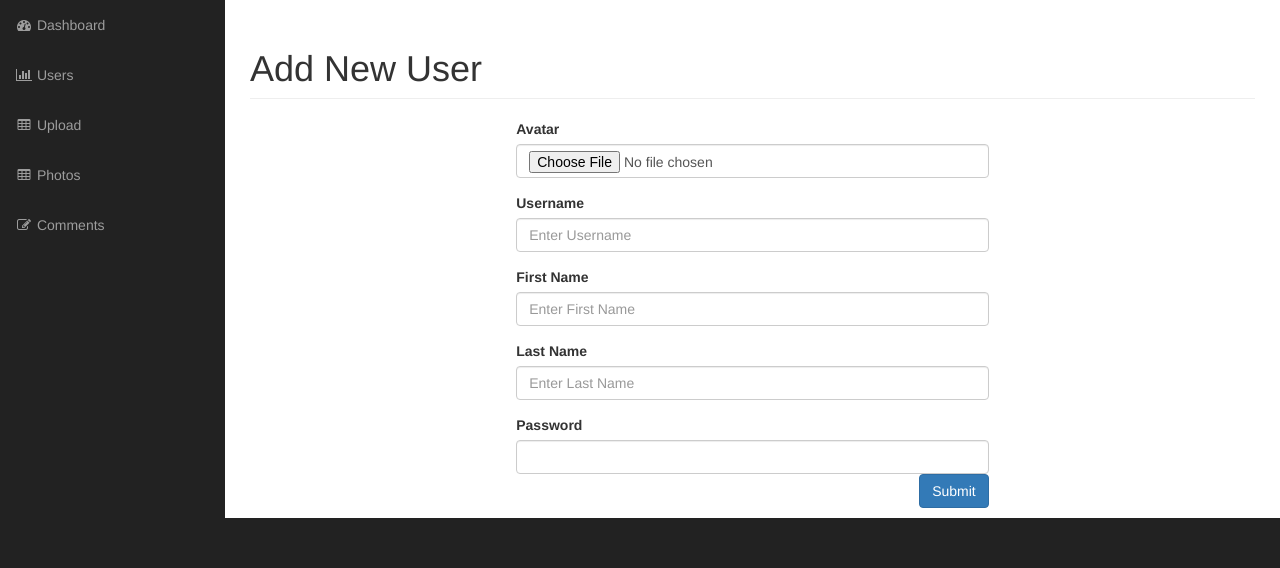
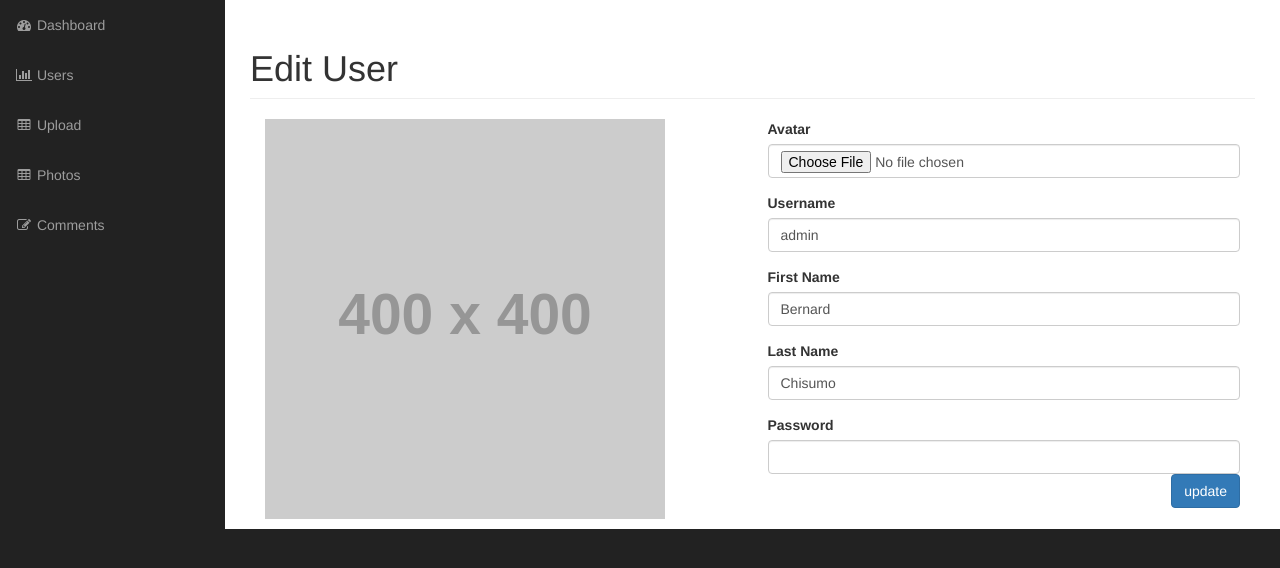
Before and after one commit to chisumo2016/photo-gallery, a PHP site: page /admin/edit_user.php?id=1 in a window 1280 px wide. Shown: the part 51-619 px from the top of the page. Run offline with PHP 8.4, Linux system fonts and the light colour scheme; the visitor is signed in with stand-in values (Sample User, id 1); data comes from the database, SQL or seed files in the repository; grey boxes labelled with a size stand in for pictures from a placeholder-image service; some libraries are stand-ins or nearby versions.

```diff
--- a/Admin -users.txt
+++ b/Admin -users.txt
@@ -40,3 +40,8 @@ Setting Up Image Upload for User
 
 Creating The User Edit Page
 -add the edit user page in admin
+-Ad the functionality in edit page by checking the user id and instantiated
+
+ Updating User
+ -update functionality
+ -Move the errors code from photo class to DB_Object
--- a/admin/add_user.php
+++ b/admin/add_user.php
@@ -48,6 +48,7 @@
                     <h1 class="page-header">
                         Add New User
                     </h1>
+
                     <form action="" method="post" enctype="multipart/form-data">
                         <div class="col-md-6 col-md-offset-3">
 
--- a/admin/edit_user.php
+++ b/admin/edit_user.php
@@ -51,10 +51,13 @@ $user = User::find_by_id($_GET['id']);
             <div class="row">
                 <div class="col-lg-12">
                     <h1 class="page-header">
-                        Add New User
+                       Edit User
                     </h1>
+                    <div class="col-md-6">
+                        <img class="img-responsive" src="<?php echo $user->image_path_placeholder();?>" alt="">
+                    </div>
                     <form action="" method="post" enctype="multipart/form-data">
-                        <div class="col-md-6 col-md-offset-3">
+                        <div class="col-md-6">
 
                             <div class="form-group">
                                 <label for="username">Avatar</label>
@@ -70,6 +73,7 @@ $user = User::find_by_id($_GET['id']);
                                         type="text"
                                         class="form-control"
                                         name="username"
+                                        value="<?php echo $user->username; ?>"
                                         placeholder="Enter Username">
                             </div>
                             <div class="form-group">
@@ -78,6 +82,7 @@ $user = User::find_by_id($_GET['id']);
                                         type="text"
                                         class="form-control"
                                         name="first_name"
+                                        value="<?php echo $user->first_name; ?>"
                                         placeholder="Enter First Name">
                             </div>
 
@@ -87,6 +92,7 @@ $user = User::find_by_id($_GET['id']);
                                         type="text"
                                         class="form-control"
                                         name="last_name"
+                                        value="<?php echo $user->last_name; ?>"
                                         placeholder="Enter Last Name">
                             </div>
 
@@ -102,6 +108,7 @@ $user = User::find_by_id($_GET['id']);
                                         type="submit"
                                         class="btn btn-primary pull-right"
                                         name="update"
+                                        value="update"
                             </div>
                         </div>
                     </form>
--- a/admin/includes/db_object.php
+++ b/admin/includes/db_object.php
@@ -3,6 +3,18 @@
 class  Db_object{
 
     protected static  $db_table ="users";
+
+    public  $upload_errors_array  =
+        [
+            UPLOAD_ERR_OK            => "There is no error, the file uploaded with success.",
+            UPLOAD_ERR_INI_SIZE      => "The uploaded file exceeds the upload_max_filesize directive in php.ini.",
+            UPLOAD_ERR_FORM_SIZE     => "The uploaded file exceeds the MAX_FILE_SIZE directive that was specified in the HTML form.",
+            UPLOAD_ERR_PARTIAL       => "The uploaded file was only partially uploaded.",
+            UPLOAD_ERR_NO_FILE       => "No file was uploaded.",
+            UPLOAD_ERR_NO_TMP_DIR    => "Missing a temporary folder.",
+            UPLOAD_ERR_CANT_WRITE    => " Failed to write file to disk.",
+            UPLOAD_ERR_EXTENSION     => "A PHP extension stopped the file upload. ",
+        ];
 
 
     public static  function  find_all()
```
